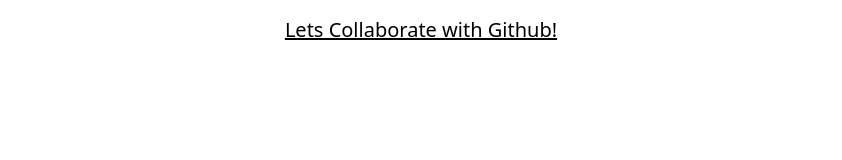
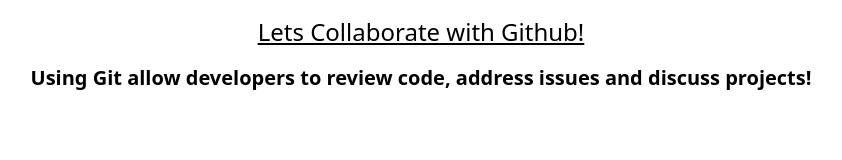
Before and after one commit to missraydesigns/mdia-4590-in-class, a plain HTML site: page index.html in a window 1280 px wide. Shown: the whole page, without its empty margins (219-1061 px from the left). Drawn offline with nearby package versions, Linux system fonts and the light colour scheme.

Commit message:
Add subheading
Describes the site

```diff
--- a/index.html
+++ b/index.html
@@ -10,7 +10,8 @@
 <body>
     <div class="container px-4 mc-auto">
         <div class="text-center mt-4">
-             <h1 class="text-xl font--bold underline">Lets Collaborate with Github!</h1>
+             <h1 class="text-2xl font--bold underline">Lets Collaborate with Github!</h1>
+             <h3 class="text-xl font-bold mt-4">Using Git allow developers to review code, address issues and discuss projects!</h3>
          </div>
     </div>
 </body>
```
